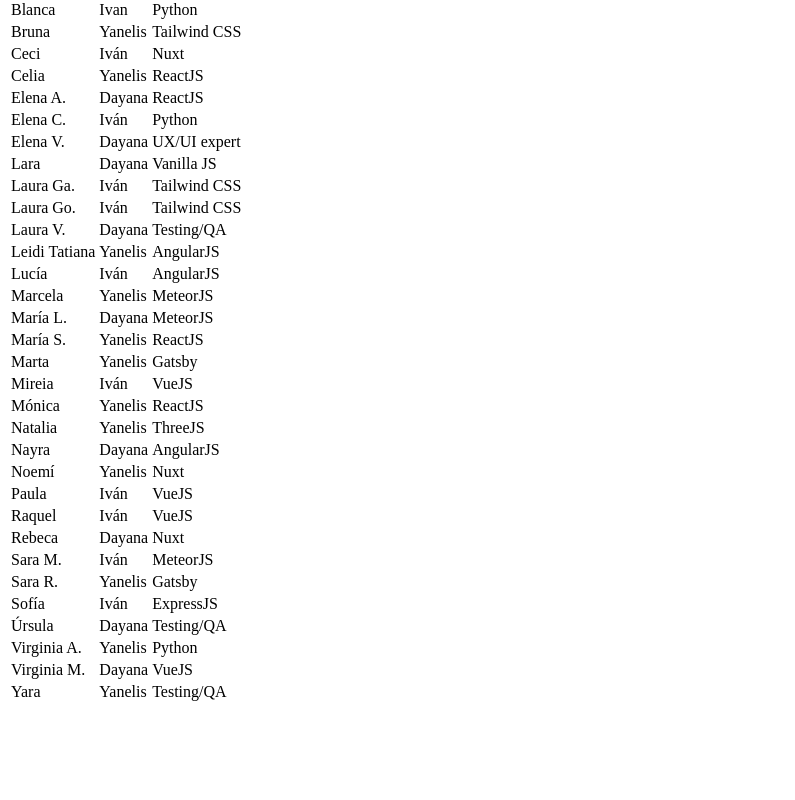
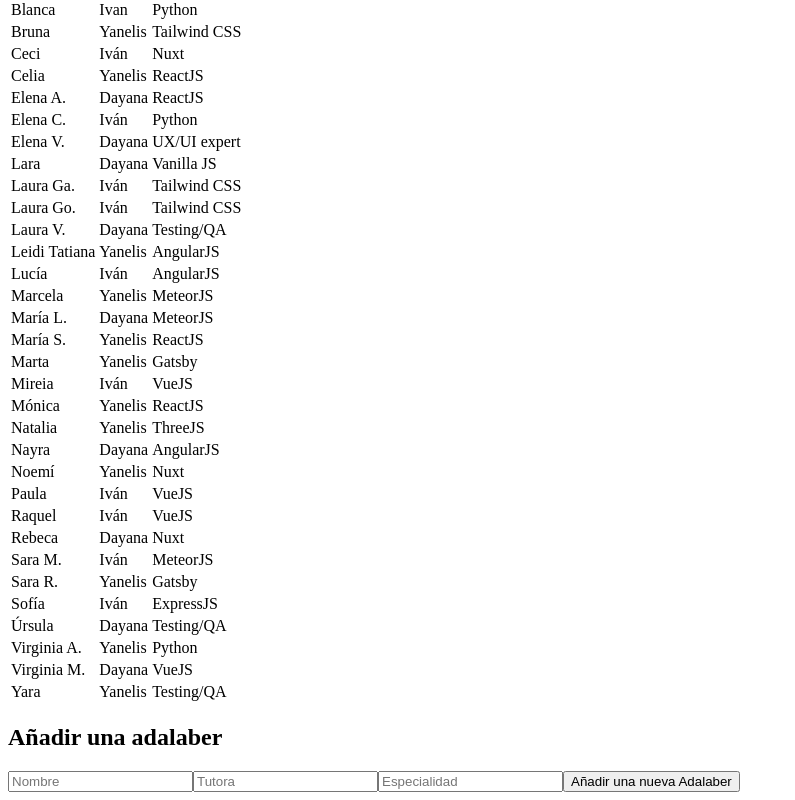
Before and after one commit to Adalab/modulo-3-evaluacion-intermedia-UrsulaBorrego, a React (Create React App) app: page / in a window 1280 px wide. Shown: the part 258-1058 px from the top of the page, without its empty margins (0-795 px from the left). Before the commit the page ends 970 px from the top, so only its background shows below. Built offline with nearby package versions, Linux system fonts and the light colour scheme.

Commit message:
Add form New Adalaber, and handleClick

```diff
--- a/src/components/App.js
+++ b/src/components/App.js
@@ -6,8 +6,27 @@
 
   // VARIABLES ESTADO
   const [data, setData] = useState(contacts.results);
+  const [newContact, setNewContact] = useState ({
+    name: '',
+    counselor: '',
+    speciality: '',
+  });
 
   // FUNCIONES HANDLER
+  const handleNewContact = (ev) =>{
+    setNewContact({...newContact,[ev.target.id]: ev.target.value});
+  };
+
+  const handleClick = (ev) =>{
+    ev.preventDefault();
+    data.push(newContact);
+    setData([...data]);
+    setNewContact({
+      name: '',
+      counselor: '',
+      speciality: '',
+    });
+  }
 
   // FUNCIONES Y VARIABLES QUE AYUDEN A RENDERIZAR HTML
   console.log(data);
@@ -28,17 +47,54 @@
       <h1 className="title">Adalabers</h1>
 
       <table className="table">
-        {/* <!-- Fila de cabecera --> */}
         <thead><tr>
           <th>Nombre</th>
           <th>Tutora</th>
           <th>Especialidad</th>
         </tr></thead>
-        {/* <!-- Fin fila de cabecera --> */}
 
         <tbody>{htmlData}</tbody>
 
       </table>
+
+      {/* Formulario new contact */}
+      <form>
+          <h2>Añadir una adalaber</h2>
+          <input
+            className="new-contact__input"
+            type="text"
+            name="name"
+            id="name"
+            placeholder="Nombre"
+            onInput={handleNewContact}
+            value={newContact.name}
+          />
+          <input
+            className="new-contact__input"
+            type="text"
+            name="counselor"
+            id="counselor"
+            placeholder="Tutora"
+            onInput={handleNewContact}
+            value={newContact.counselor}
+          />
+          <input
+            className="new-contact__input"
+            type="text"
+            name="speciality"
+            id="speciality"
+            placeholder="Especialidad"
+            onInput={handleNewContact}
+            value={newContact.speciality}
+          />
+          <input
+            className="new-contact__btn"
+            type="submit"
+            value="Añadir una nueva Adalaber"
+            onClick={handleClick}
+          />
+        </form>
+
     </div>
   );
 }
```
